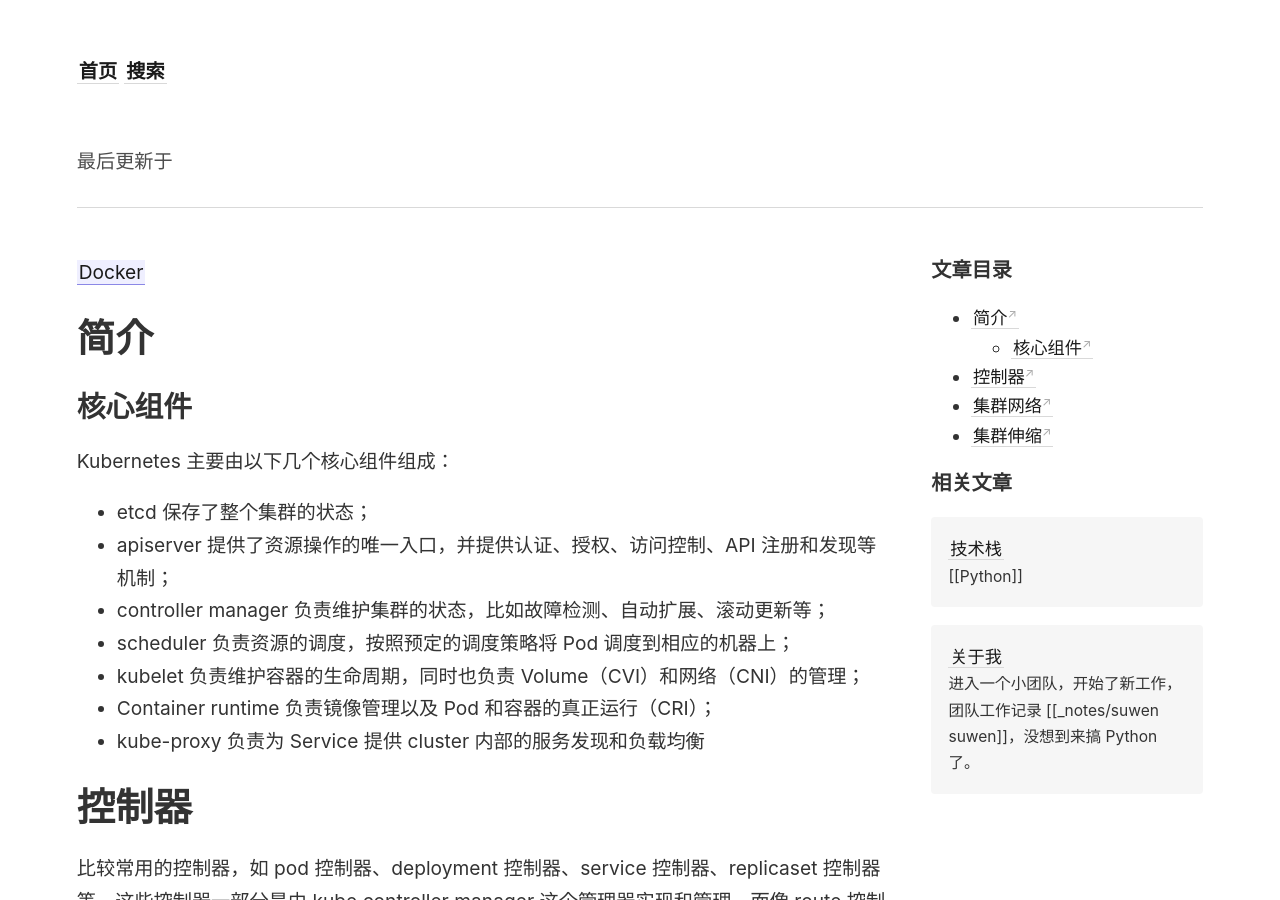
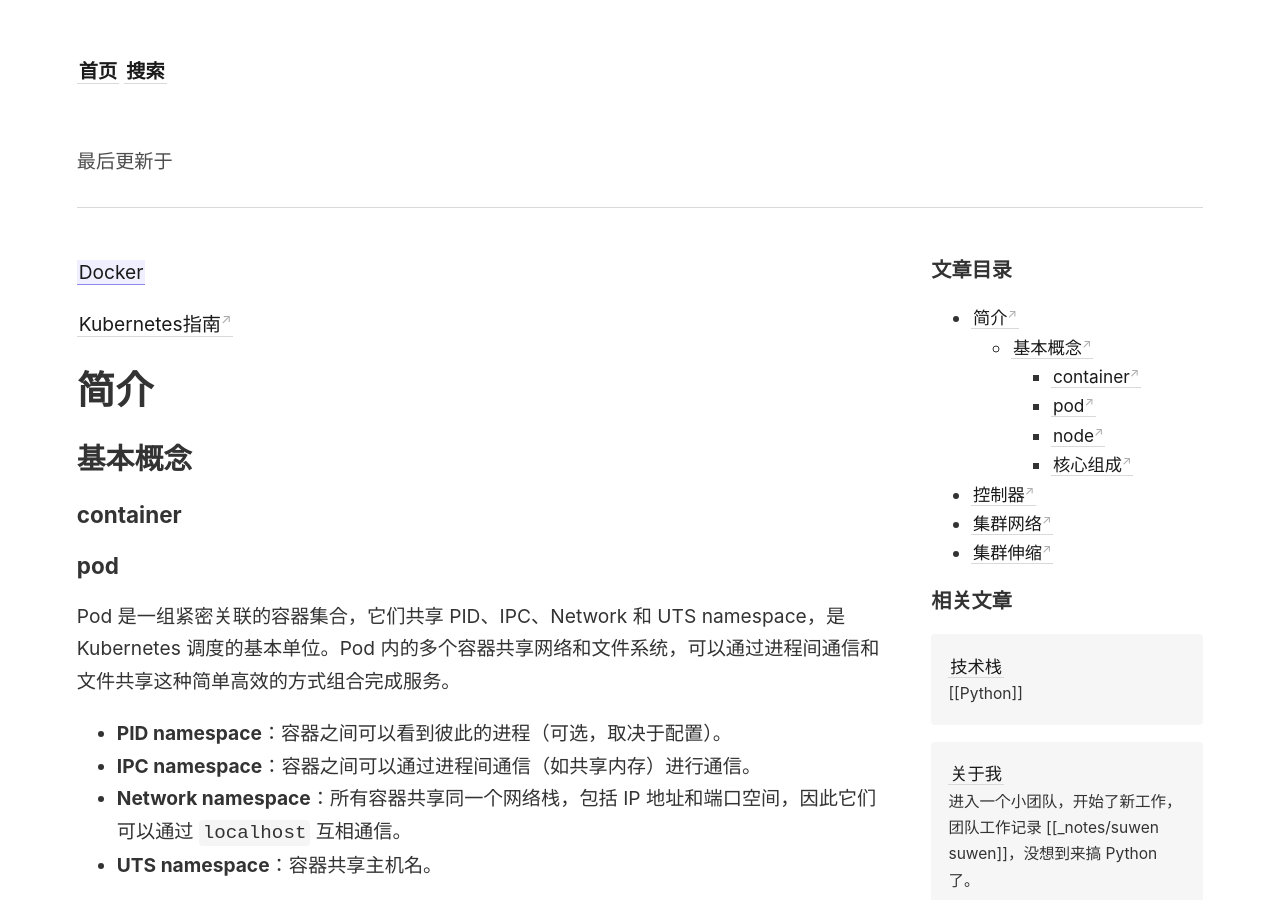
Before and after one commit to wingowen/digital-garden-jekyll, a Jekyll site: the page built from _notes/K8S.md, in a window 1280 px wide and 900 px high. Built offline with Jekyll 4.4.1, drawn with Linux system fonts in a browser that asks for light colours; some of the changed text lies outside the part shown.

Commit message:
vault backup: 2025-09-04 16:31:19

```diff
--- a/_notes/K8S.md
+++ b/_notes/K8S.md
@@ -2,9 +2,31 @@
 ---
 [[Docker]]
 
+[Kubernetes指南](https://www.bookstack.cn/read/feiskyer-kubernetes-handbook-202005/README.md)
 # 简介
 
-## 核心组件
+## 基本概念
+
+### container
+
+### pod
+
+Pod 是一组紧密关联的容器集合，它们共享 PID、IPC、Network 和 UTS namespace，是 Kubernetes 调度的基本单位。Pod 内的多个容器共享网络和文件系统，可以通过进程间通信和文件共享这种简单高效的方式组合完成服务。
+- **PID namespace**：容器之间可以看到彼此的进程（可选，取决于配置）。
+- **IPC namespace**：容器之间可以通过进程间通信（如共享内存）进行通信。
+- **Network namespace**：所有容器共享同一个网络栈，包括 IP 地址和端口空间，因此它们可以通过 `localhost` 互相通信。
+- **UTS namespace**：容器共享主机名。
+
+IPC 是 **Inter-Process Communication**（进程间通信）的缩写，指操作系统为用户态进程提供的**数据交换与同步手段**。它让两个或多个彼此独立的进程能够：
+- 交换数据（消息、字节流、共享对象）
+- 同步执行（锁、信号、事件）
+- 共享资源（内存、文件描述符、信号量等）
+
+### node
+
+
+
+### 核心组成
 
 Kubernetes 主要由以下几个核心组件组成：
 - etcd 保存了整个集群的状态；
@@ -13,7 +35,9 @@ Kubernetes 主要由以下几个核心组件组成：
 - scheduler 负责资源的调度，按照预定的调度策略将 Pod 调度到相应的机器上；
 - kubelet 负责维护容器的生命周期，同时也负责 Volume（CVI）和网络（CNI）的管理；
 - Container runtime 负责镜像管理以及 Pod 和容器的真正运行（CRI）；
-- kube-proxy 负责为 Service 提供 cluster 内部的服务发现和负载均衡
+- kube-proxy 负责为 Service 提供 cluster 内部的服务发现和负载均衡。
+
+
 
 # 控制器
 
```
Also changed, not shown: _notes/Agent 的日志处理.md (+1 -0 lines), .obsidian/workspace.json.
